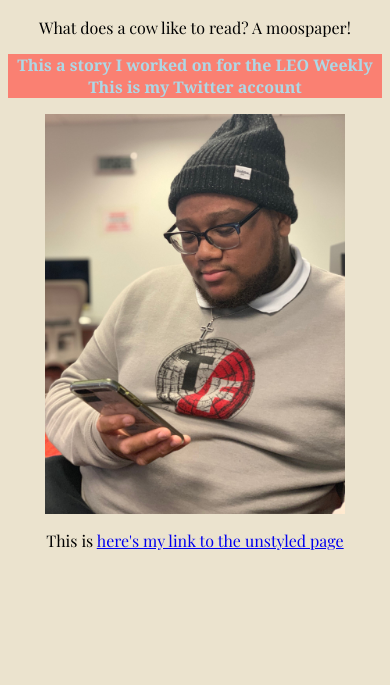
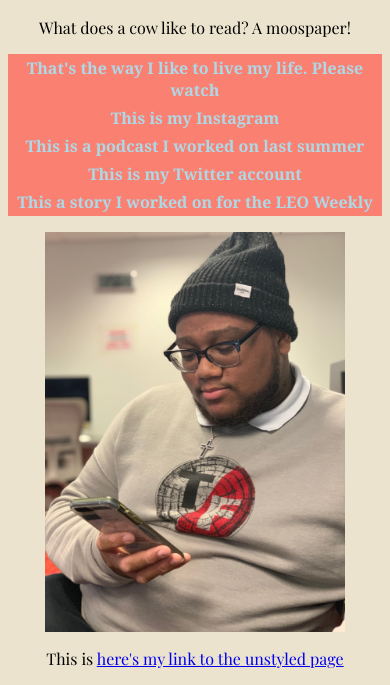
Before and after one commit to j4502-fs19/taylorryanmoore, a plain HTML site: page index.html in a window 390 px wide. Shown: the part 161-846 px from the top of the page. Drawn offline with nearby package versions, Linux system fonts and the light colour scheme.

Commit message:
flexbox added

```diff
--- a/index.html
+++ b/index.html
@@ -21,6 +21,9 @@
         <ul id="nav">
           <li> <a href="https://www.leoweekly.com/2018/06/draft-statue-report-finds-nuances/" target= "_blank">This a story I worked on for the LEO Weekly </a></li>
           <li><a href="https://twitter.com/__taylormoore" target ="_blank">This is my Twitter account</a></li>
+          <li><a href="https://soundcloud.com/dropodcast" target= "_blank"> This is a podcast I worked on last summer</a></li>
+          <li><a href= "https://www.instagram.com/_taylorryanmoore/" target="_blank"> This is my Instagram</a></li>
+          <li><a href= "https://www.youtube.com/watch?v=_c1NJQ0UP_Q"target="_blank"> That's the way I like to live my life. Please watch</a></li>
         </div>
         </ul>
 
--- a/style.css
+++ b/style.css
@@ -27,7 +27,7 @@ ul{
   font-weight: bold;
   text-align: center;
   text-decoration: none;
-  padding: 0;
+  padding: 3px;
   font-family: Georgia, "Times New Roman", serif;
 }
 
@@ -38,3 +38,17 @@ ul{
 img{
   border: none;
 }
+
+#nav{
+  display: flex;
+  flex-direction: row-reverse;
+  flex-wrap: nowrap;
+  align-content: space-between;
+}
+
+@media screen and (max-width:600px){
+  #nav{
+    display: flex;
+    flex-direction: column-reverse;
+  }
+}
```
